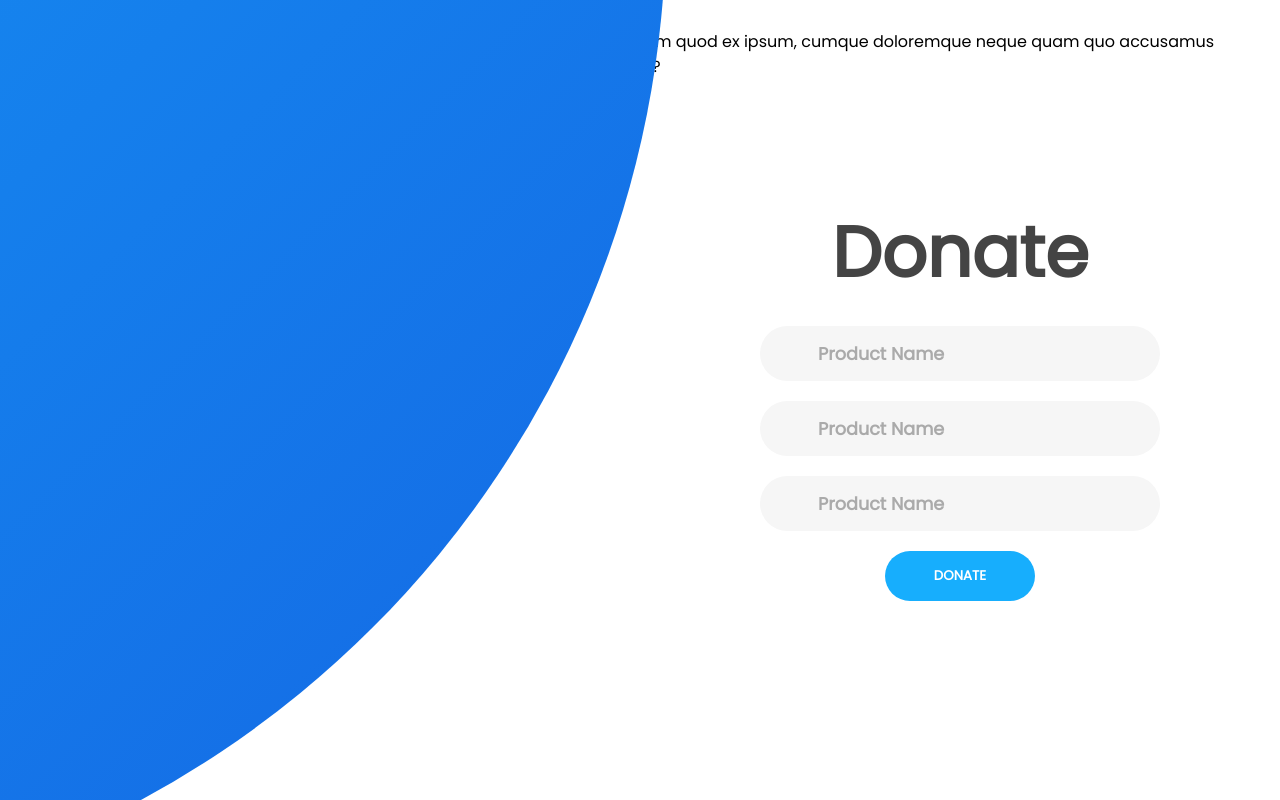
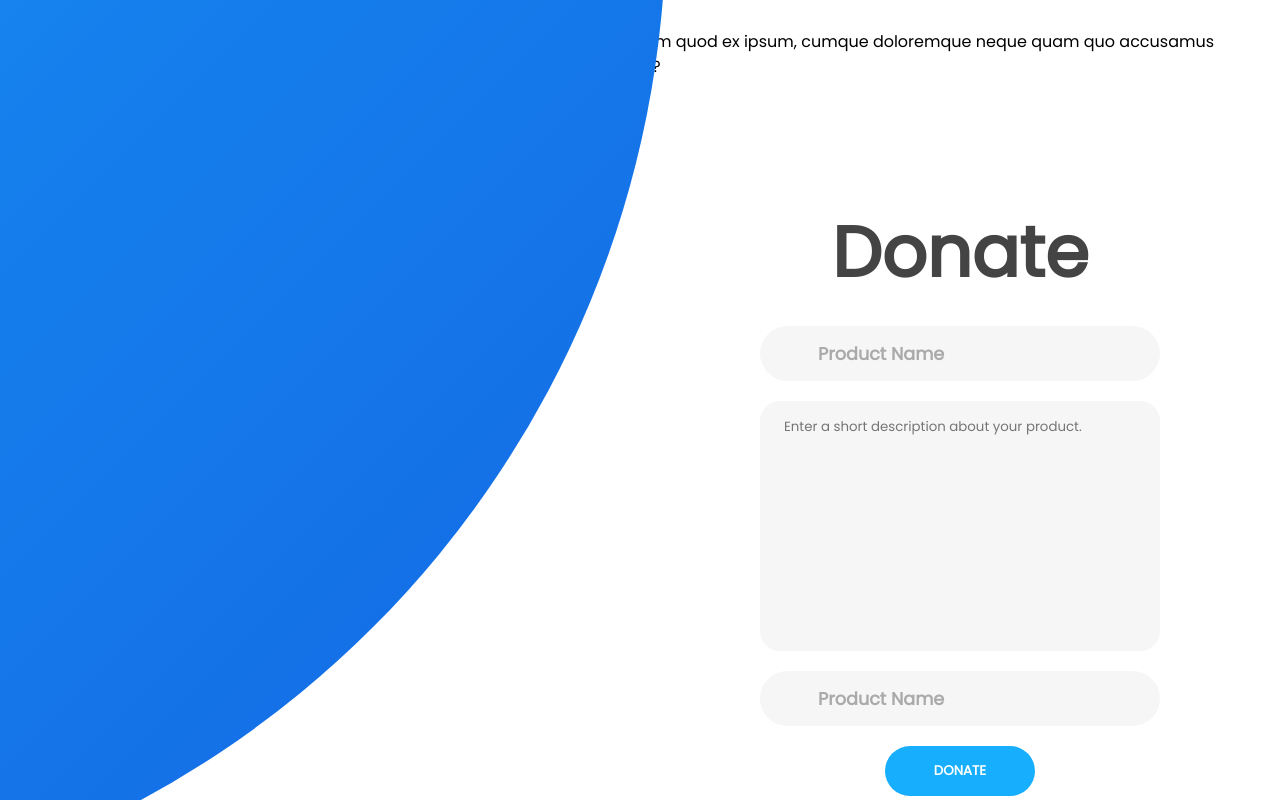
Before and after one commit to bamblebam/dsc-project-books-redistribution, a Next.js app in the folder frontend/: page /product/donate in a window 1280 px wide. Built offline with nearby package versions, Linux system fonts and the light colour scheme.

Commit message:
resize issue solved

```diff
--- a/frontend/pages/product/donate.js
+++ b/frontend/pages/product/donate.js
@@ -8,7 +8,7 @@ export default function Donate() {
             <div className={styles.main_container}>
                 <div className={styles.form_container}>
                     <div className={styles.form}>
-                        <div className={styles.donate_form}>
+                        <form method="POST" className={styles.donate_form}>
                             <div className={styles.content}>
                                 <div className={styles.title}>
                                     <h1>Donate</h1>
@@ -17,14 +17,17 @@ export default function Donate() {
                             <div className={styles.input_field}>
                                 <input type="text" className={styles.input} placeholder="Product Name" name="product_name" />
                             </div>
-                            <div className={styles.input_field}>
-                                <input type="text" className={styles.input} placeholder="Product Name" name="product_name" />
+                            <div className={styles.text_field}>
+                                <textarea cols="30" rows="10" className={styles.text} placeholder="Enter a short description about your product." name="product_description"></textarea>
                             </div>
                             <div className={styles.input_field}>
                                 <input type="text" className={styles.input} placeholder="Product Name" name="product_name" />
                             </div>
                             <button className={styles.btn}>Donate</button>
-                        </div>
+                            <p className={styles.subtext}>
+                                Read our <a href="">Terms of Service</a> before donating
+                            </p>
+                        </form>
                     </div>
                 </div>
                 <div className={styles.panel_container}>
--- a/frontend/styles/css/authentication.module.css
+++ b/frontend/styles/css/authentication.module.css
@@ -3,7 +3,7 @@
   width: 100%;
   min-height: 100vh;
   background-color: #ffffff;
-  overflow: hidden;
+  overflow-x: hidden;
 }
 
 .main_container::before {
@@ -322,6 +322,7 @@
   .main_container {
     min-height: 800px;
     height: 100vh;
+    overflow-y: hidden;
   }
   .main_container::before {
     width: 1500px;
--- a/frontend/styles/css/donate.module.css
+++ b/frontend/styles/css/donate.module.css
@@ -3,7 +3,7 @@
   width: 100%;
   min-height: 100vh;
   background-color: #ffffff;
-  overflow: hidden;
+  overflow-x: hidden;
 }
 
 .main_container::before {
@@ -104,6 +104,27 @@
   color: #aaaaaa;
 }
 
+.text_field {
+  width: 100%;
+  max-width: 400px;
+  min-width: 250px;
+  height: 250px;
+  background-color: #f6f6f6;
+  margin: 10px 0;
+  padding: 0 0.5rem;
+  border-radius: 20px;
+}
+
+.text_field .text {
+  width: 100%;
+  height: 100%;
+  resize: none;
+  padding: 1rem;
+  background: none;
+  outline: none;
+  border: none;
+}
+
 .btn {
   width: 150px;
   height: 50px;
@@ -125,4 +146,13 @@
   -webkit-transform: scale(1.1);
           transform: scale(1.1);
 }
+
+.subtext {
+  margin: 10px 0;
+}
+
+.subtext a {
+  color: #17aefd;
+  cursor: pointer;
+}
 /*# sourceMappingURL=donate.module.css.map */
--- a/frontend/styles/scss/authentication.module.scss
+++ b/frontend/styles/scss/authentication.module.scss
@@ -13,7 +13,7 @@ $primary_dark:#1466e3;
     width: 100%;
     min-height: 100vh;
     background-color: $background_white;
-    overflow: hidden;
+    overflow-x: hidden;
 
     &::before{
         content: "";
@@ -262,6 +262,7 @@ $primary_dark:#1466e3;
     .main_container{
         min-height: 800px;
         height: 100vh;
+        overflow-y: hidden;
 
         &::before{
             width: 1500px;
--- a/frontend/styles/scss/donate.module.scss
+++ b/frontend/styles/scss/donate.module.scss
@@ -12,7 +12,7 @@ $primary_dark:#1466e3;
     width: 100%;
     min-height: 100vh;
     background-color: $background_white;
-    overflow: hidden;
+    overflow-x: hidden;
 
     &::before{
         content: "";
@@ -86,6 +86,27 @@ $primary_dark:#1466e3;
     }
 }
 
+.text_field{
+    width: 100%;
+    max-width: 400px;
+    min-width: 250px;
+    height: 250px;
+    background-color: $input_color;
+    margin: 10px 0;
+    padding: 0 0.5rem;
+    border-radius: 20px;
+
+    .text{
+        width: 100%;
+        height: 100%;
+        resize: none;
+        padding: 1rem;
+        background: none;
+        outline: none;
+        border: none;
+    }
+}
+
 .btn{
     width: 150px;
     height: 50px;
@@ -104,3 +125,11 @@ $primary_dark:#1466e3;
         transform: scale(1.1);
     }
 }
+
+.subtext{
+    margin: 10px 0;
+    a{
+        color: $primary;
+        cursor: pointer;
+    }
+}
```
Also changed, not shown: 2 other files (tests, documents, lock files or other folders).
